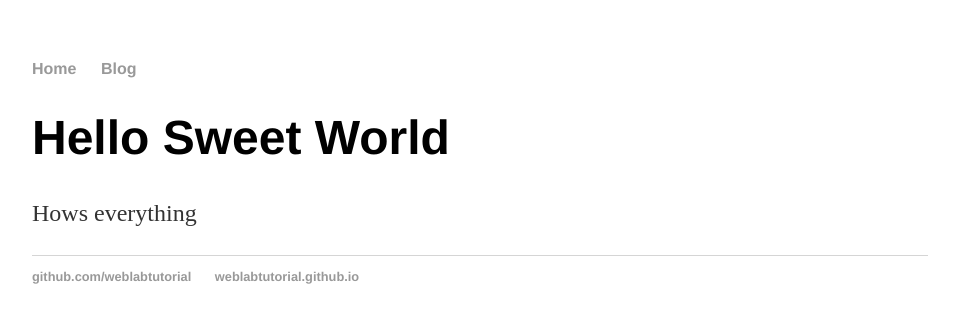
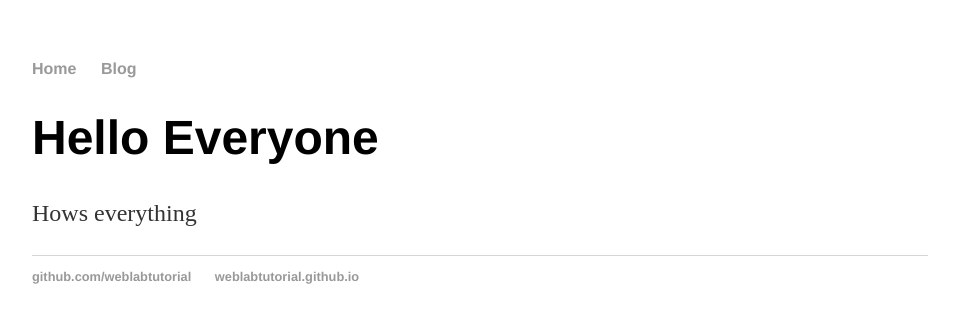
Before and after one commit to DaniellaAnwar/DaniellaAnwar.github.io, a Jekyll site: the page built from index.html, in a window 1280 px wide. Shown: the top 323 px of the page, without its empty margins (160-1119 px from the left). Built offline with Jekyll 4.4.1, drawn with Linux system fonts in a browser that asks for light colours.

Commit message:
Update index.html

```diff
--- a/index.html
+++ b/index.html
@@ -3,6 +3,6 @@ layout: default
 title: Web Programming
 ---
 <div class="blurb">
-	<h1>Hello Sweet World</h1>
+	<h1>Hello Everyone</h1>
 	<p>Hows everything </p>
 </div>
```
